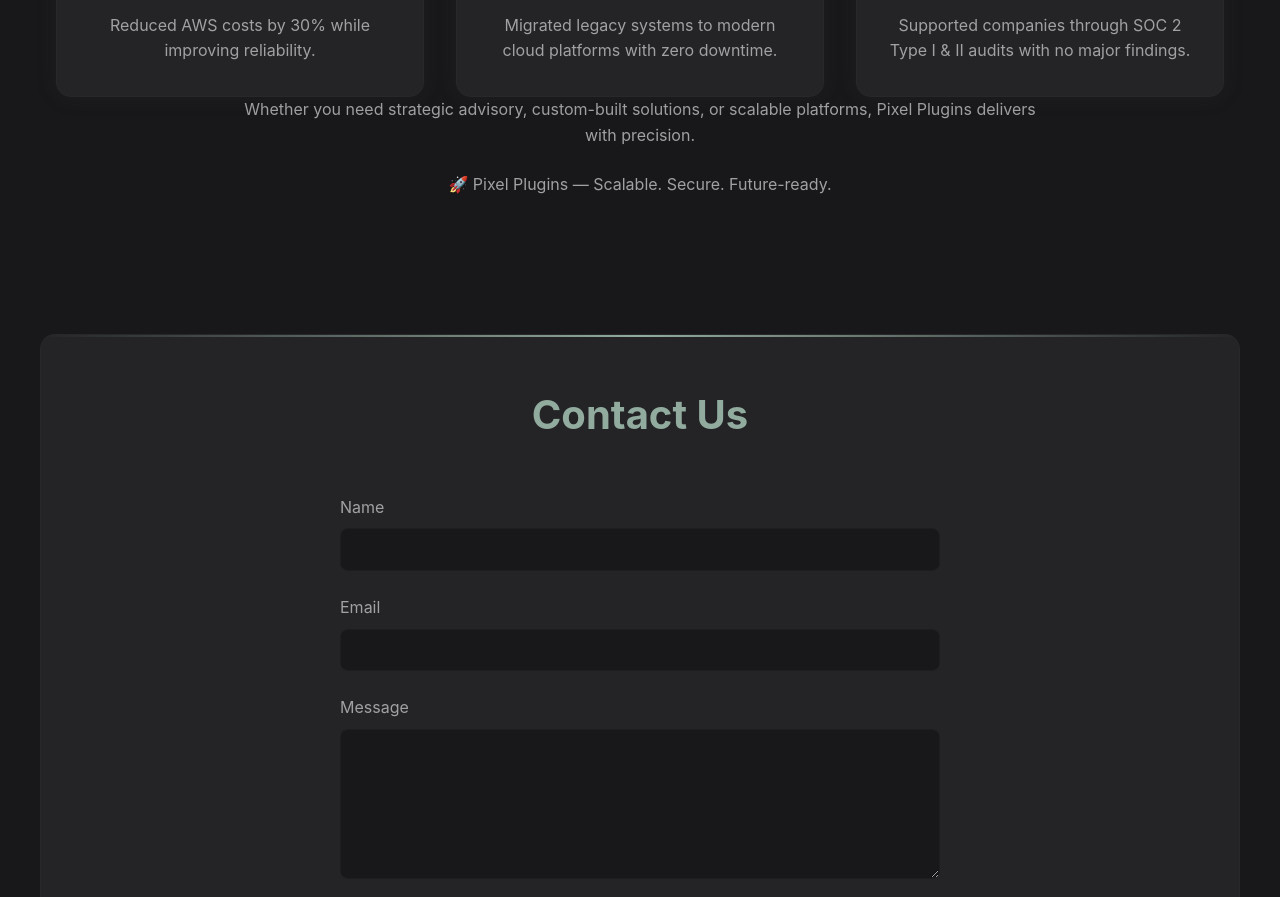
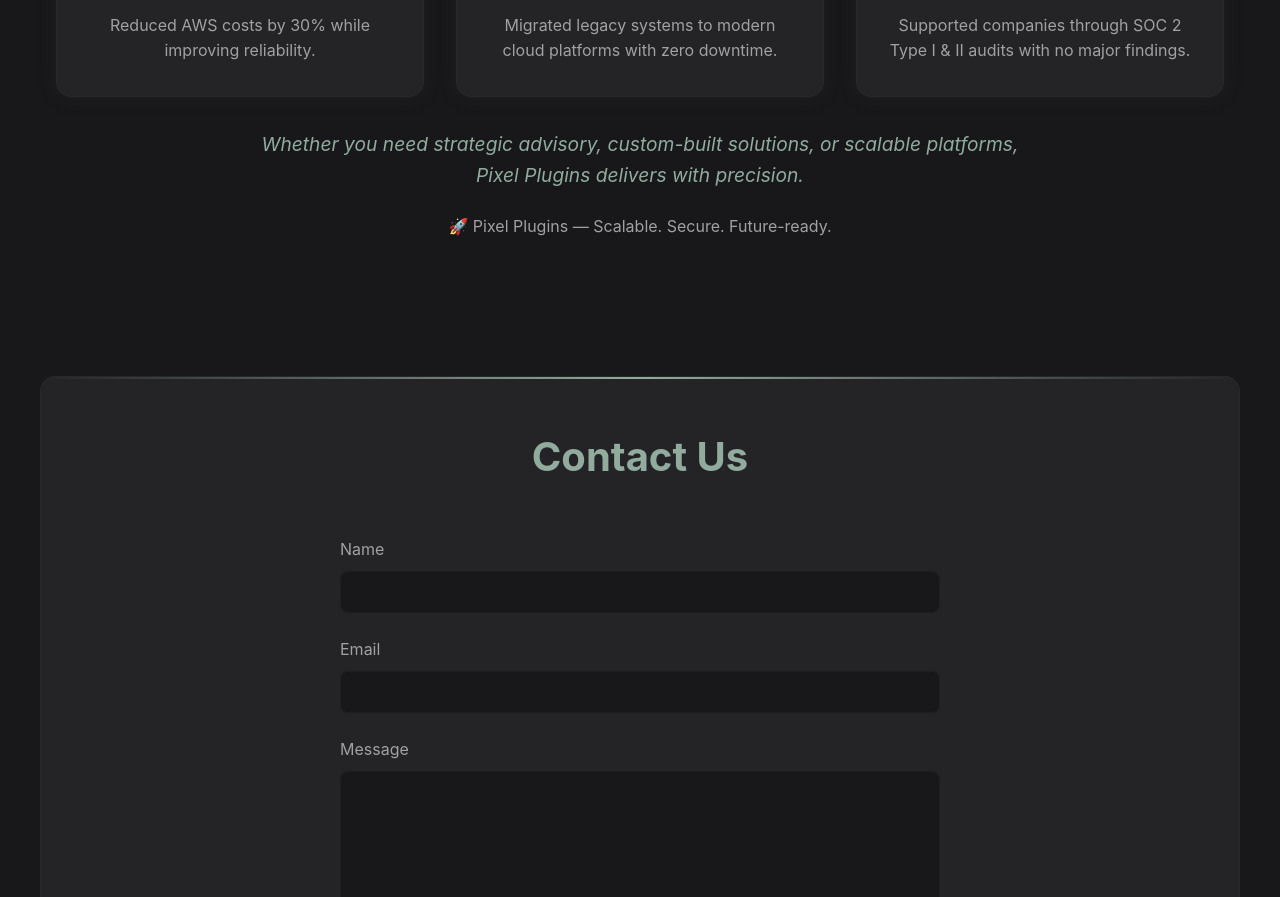
Before and after one commit to Pixel-Plugins/website, a website built with Vite: page index.html in a window 1280 px wide. Shown: the part 2750-3647 px from the top of the page. Built offline with nearby package versions, Linux system fonts and the light colour scheme.

Commit message:
Improve tagline styling

```diff
--- a/index.html
+++ b/index.html
@@ -121,7 +121,7 @@
                     <p>Supported companies through SOC 2 Type I &amp; II audits with no major findings.</p>
                 </div>
             </div>
-            <p>Whether you need strategic advisory, custom-built solutions, or scalable platforms, Pixel Plugins delivers with precision.</p>
+            <p class="tagline">Whether you need strategic advisory, custom-built solutions, or scalable platforms, Pixel Plugins delivers with precision.</p>
             <p>🚀 Pixel Plugins — Scalable. Secure. Future-ready.</p>
         </section>
 
--- a/style.css
+++ b/style.css
@@ -163,6 +163,13 @@
     max-width: 800px;
     margin: 0 auto 1.5rem;
     color: var(--text-secondary);
+}
+
+.why .tagline {
+    margin-top: 2rem;
+    font-size: 1.2rem;
+    font-style: italic;
+    color: var(--primary);
 }
 
 .about-grid {
```
